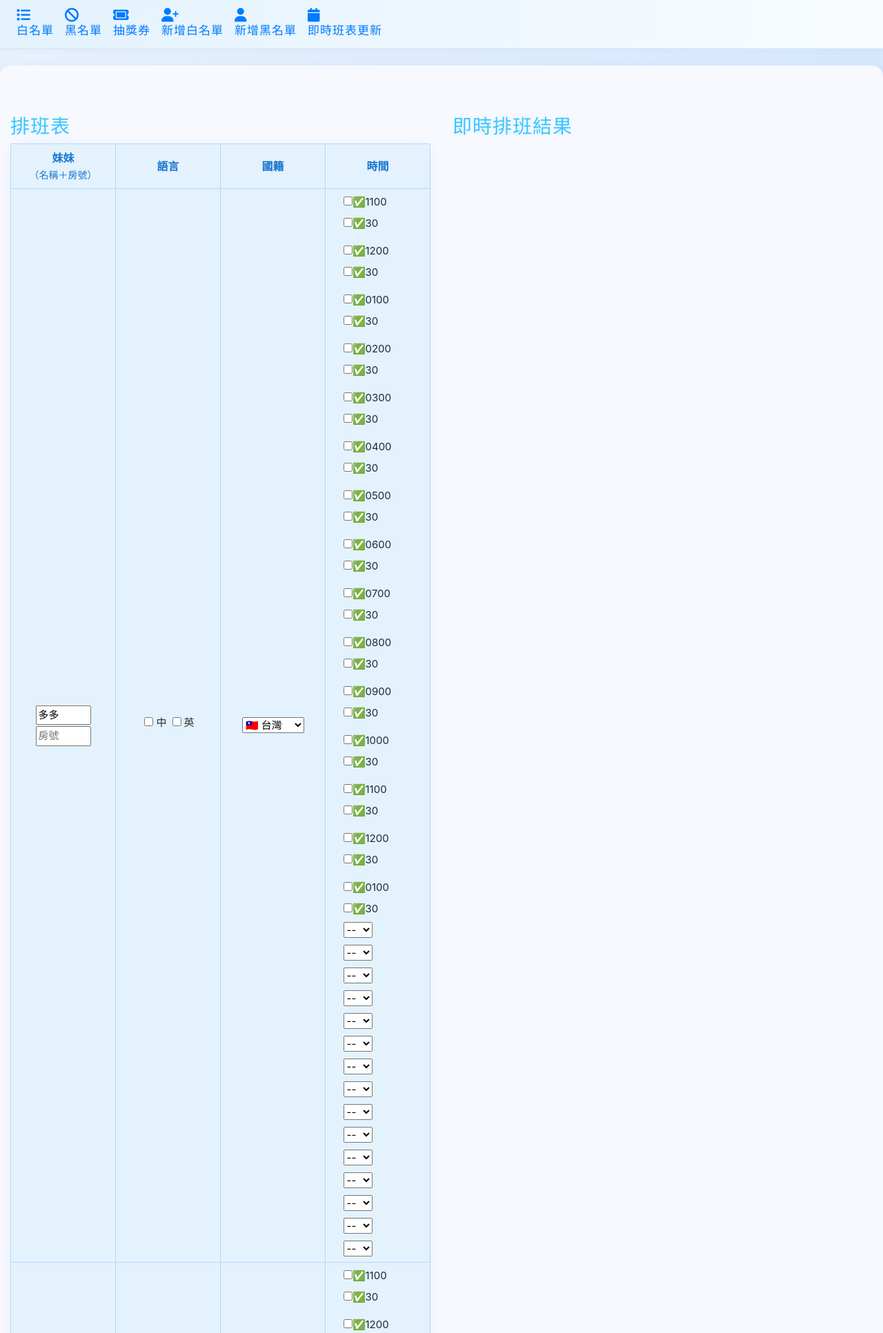
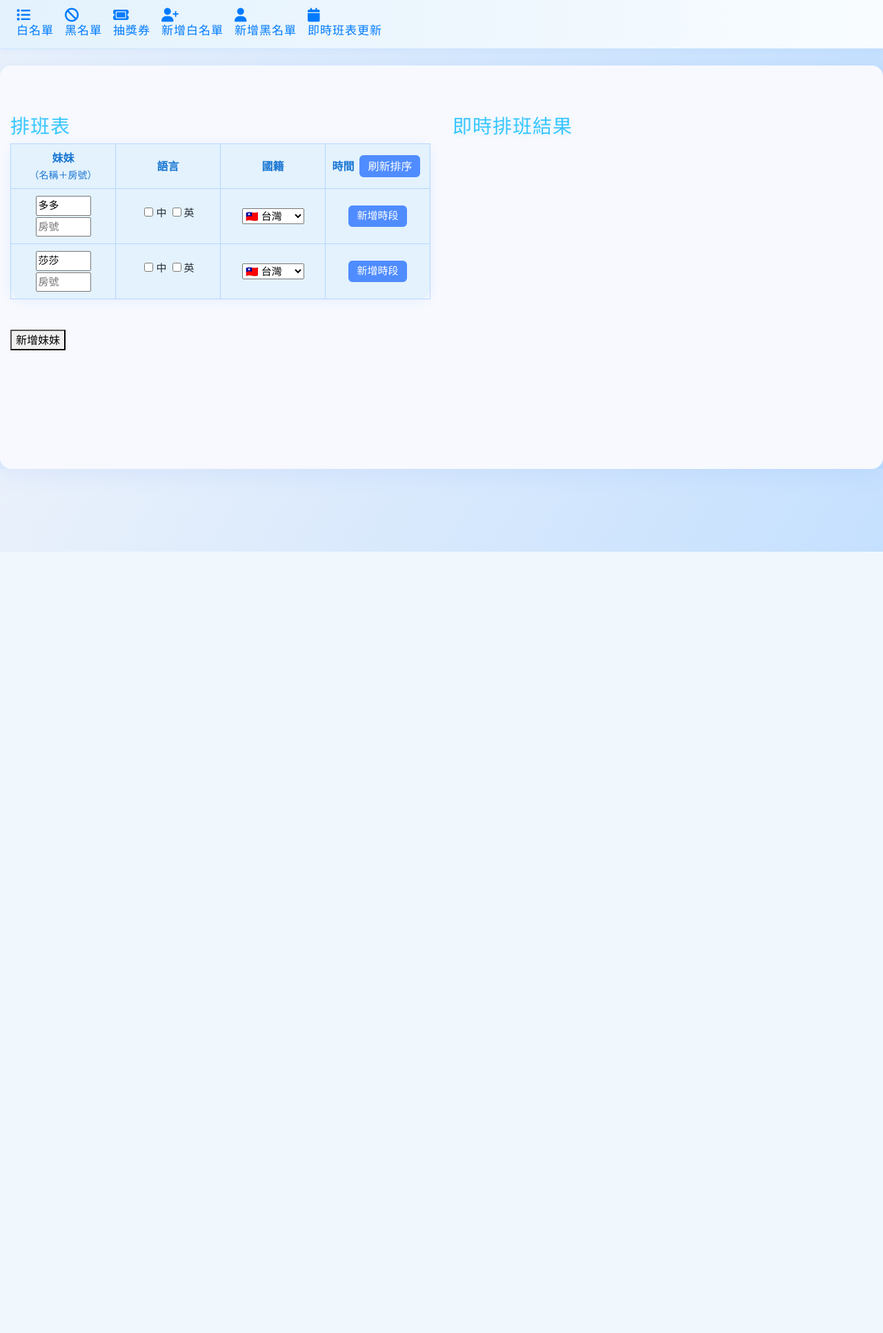
Before and after one commit to Suan0503/Test_Mod, a Flask app: page /admin/schedule/ in a window 1280 px wide. Shown: the top 1933 px of the page at 69% size. After the commit the page ends 800 px from the top, so only its background shows below. Run offline with Flask 3, Linux system fonts and the light colour scheme.

Commit message:
Update schedule.html

```diff
--- a/templates/schedule.html
+++ b/templates/schedule.html
@@ -6,20 +6,10 @@
   .schedule-table th { background:#e3f2fd; }
   .girl-name, .room-input { width:80px; display:block; margin:2px auto; }
   .lang-check { margin:0 4px; }
-  .time-container, .duration-container {
-    display: flex;
-    flex-wrap: wrap;
-    gap: 10px;
-    max-width: 460px;
-    margin: auto;
-    justify-content: center;
-  }
-  .time-block, .duration-block {
-    display: flex;
-    flex-direction: column;
-    align-items: flex-start;
-    width: 100px;
-  }
+  .time-row { display: flex; align-items: center; gap: 8px; margin-bottom: 6px; }
+  .time-select, .duration-select { width: 90px; }
+  .remove-time-btn { background: #f04747; color: #fff; border: none; border-radius: 6px; padding: 2px 8px; cursor: pointer; }
+  .add-time-btn, .sort-time-btn { margin: 8px 4px; padding: 4px 12px; border-radius: 6px; border: none; background: #4f8cff; color: #fff; cursor: pointer; }
 </style>
 
 <div class="schedule-main" style="display:flex;gap:32px;padding:32px 0;">
@@ -31,7 +21,9 @@
           <th>妹妹<br><small>（名稱＋房號）</small></th>
           <th>語言</th>
           <th>國籍</th>
-          <th>時間</th>
+          <th>時間
+            <button class="sort-time-btn" onclick="sortAllTimes()">刷新排序</button>
+          </th>
         </tr>
       </thead>
       <tbody id="girl-rows">
@@ -54,27 +46,8 @@
             </select>
           </td>
           <td>
-            <div class="time-container">
-              {% set timeslots = [11,12,1,2,3,4,5,6,7,8,9,10,11,12,1] %}
-              {% for t in timeslots %}
-              <div class="time-block">
-                <label><input type="checkbox" class="hour-check" data-hour="{{ t }}" data-half="0">✅{{ "%02d00"|format(t) }}</label>
-                <label><input type="checkbox" class="half-check" data-hour="{{ t }}" data-half="1">✅30</label>
-              </div>
-              {% endfor %}
-            </div>
-            <div class="duration-container">
-              {% for t in timeslots %}
-              <div class="duration-block">
-                <select class="duration">
-                  <option value="">--</option>
-                  <option value="40">40</option>
-                  <option value="60">60</option>
-                  <option value="90">90</option>
-                </select>
-              </div>
-              {% endfor %}
-            </div>
+            <div class="times-list"></div>
+            <button class="add-time-btn" onclick="addTimeRow(this)">新增時段</button>
           </td>
         </tr>
         {% endfor %}
@@ -90,11 +63,36 @@
 </div>
 
 <script>
+const timeOptions = [
+  '11:00','12:00','13:00','14:00','15:00','16:00','17:00','18:00','19:00','20:00','21:00','22:00','23:00','00:00','01:00'
+];
+const durationOptions = ['40','60','90'];
+
+function addTimeRow(btn) {
+  const timesList = btn.parentNode.querySelector('.times-list');
+  const div = document.createElement('div');
+  div.className = 'time-row';
+  div.innerHTML = `
+    <select class="time-select">
+      ${timeOptions.map(t=>`<option value="${t}">${t}</option>`).join('')}
+    </select>
+    <select class="duration-select">
+      <option value="">--</option>
+      ${durationOptions.map(d=>`<option value="${d}">${d}</option>`).join('')}
+    </select>
+    <button class="remove-time-btn" onclick="removeTimeRow(this)">刪除</button>
+  `;
+  timesList.appendChild(div);
+  getScheduleResult();
+}
+function removeTimeRow(btn) {
+  btn.parentNode.remove();
+  getScheduleResult();
+}
 function addGirlRow() {
   const tbody = document.getElementById('girl-rows');
   const tr = document.createElement('tr');
-  const timeslots = [11,12,1,2,3,4,5,6,7,8,9,10,11,12,1];
-  let html = `
+  tr.innerHTML = `
     <td>
       <input type="text" class="girl-name" placeholder="名稱">
       <input type="text" class="room-input" placeholder="房號">
@@ -112,33 +110,28 @@
       </select>
     </td>
     <td>
-      <div class="time-container">`;
-  for (let t of timeslots) {
-    const hh = String(t).padStart(2, '0') + '00';
-    html += `
-        <div class="time-block">
-          <label><input type="checkbox" class="hour-check" data-hour="${t}" data-half="0">✅${hh}</label>
-          <label><input type="checkbox" class="half-check" data-hour="${t}" data-half="1">✅30</label>
-        </div>`;
-  }
-  html += `</div><div class="duration-container">`;
-  for (let t of timeslots) {
-    html += `
-        <div class="duration-block">
-          <select class="duration">
-            <option value="">--</option>
-            <option value="40">40</option>
-            <option value="60">60</option>
-            <option value="90">90</option>
-          </select>
-        </div>`;
-  }
-  html += `</div></td>`;
-  tr.innerHTML = html;
+      <div class="times-list"></div>
+      <button class="add-time-btn" onclick="addTimeRow(this)">新增時段</button>
+    </td>
+  `;
   tbody.appendChild(tr);
   getScheduleResult();
 }
-
+function sortAllTimes() {
+  const tbody = document.getElementById('girl-rows');
+  for(const tr of tbody.children) {
+    const timesList = tr.querySelector('.times-list');
+    if(!timesList) continue;
+    const rows = Array.from(timesList.children);
+    rows.sort((a,b)=>{
+      const ta = a.querySelector('.time-select').value;
+      const tb = b.querySelector('.time-select').value;
+      return timeOptions.indexOf(ta) - timeOptions.indexOf(tb);
+    });
+    rows.forEach(r=>timesList.appendChild(r));
+  }
+  getScheduleResult();
+}
 function getNationInfo(nation, langs) {
   let emoji = '', lang = '';
   if (nation === 'tw') emoji = '🇹🇼';
@@ -157,12 +150,9 @@
   else lang = '';
   return { emoji, lang };
 }
-
 function getScheduleResult() {
   const tbody = document.getElementById('girl-rows');
-  const timeslots = [11,12,1,2,3,4,5,6,7,8,9,10,11,12,1];
   let result = '';
-
   for (const tr of tbody.children) {
     const name = tr.querySelector('.girl-name').value.trim();
     const room = tr.querySelector('.room-input').value.trim();
@@ -171,33 +161,25 @@
     const nation = tr.querySelector('.nation-select').value;
     const nationInfo = getNationInfo(nation, langs);
     if (!name) continue;
-
     let line = `💗${name} ${nationInfo.emoji} ${nationInfo.lang}${room ? ' ('+room+')' : ''}`;
     let slots = [];
-    const hourChecks = tr.querySelectorAll('.hour-check');
-    const halfChecks = tr.querySelectorAll('.half-check');
-    const durations = tr.querySelectorAll('.duration');
-
-    for (let i = 0; i < timeslots.length; i++) {
-      const h = String(timeslots[i]).padStart(2, '0');
-      const full = hourChecks[i].checked;
-      const half = halfChecks[i].checked;
-      const dur = durations[i].value;
-      if (dur && (full || half)) {
-        const label = (full ? `${h}:00` : '') + (half ? (full ? ' & ' : '') + `${h}:30` : '');
-        slots.push(`${label} / ${dur}分`);
+    const timesList = tr.querySelector('.times-list');
+    if(timesList) {
+      for(const timeRow of timesList.children) {
+        const time = timeRow.querySelector('.time-select').value;
+        const dur = timeRow.querySelector('.duration-select').value;
+        if(time && dur) {
+          slots.push(`${time}/${dur}`);
+        }
       }
     }
-
     if (slots.length) {
       line += '\n' + slots.join('\n');
       result += line + '\n\n';
     }
   }
-
   document.getElementById('output-area').innerText = result.trim();
 }
-
 document.getElementById('schedule-table').addEventListener('input', getScheduleResult);
 document.getElementById('schedule-table').addEventListener('change', getScheduleResult);
 </script>
```
